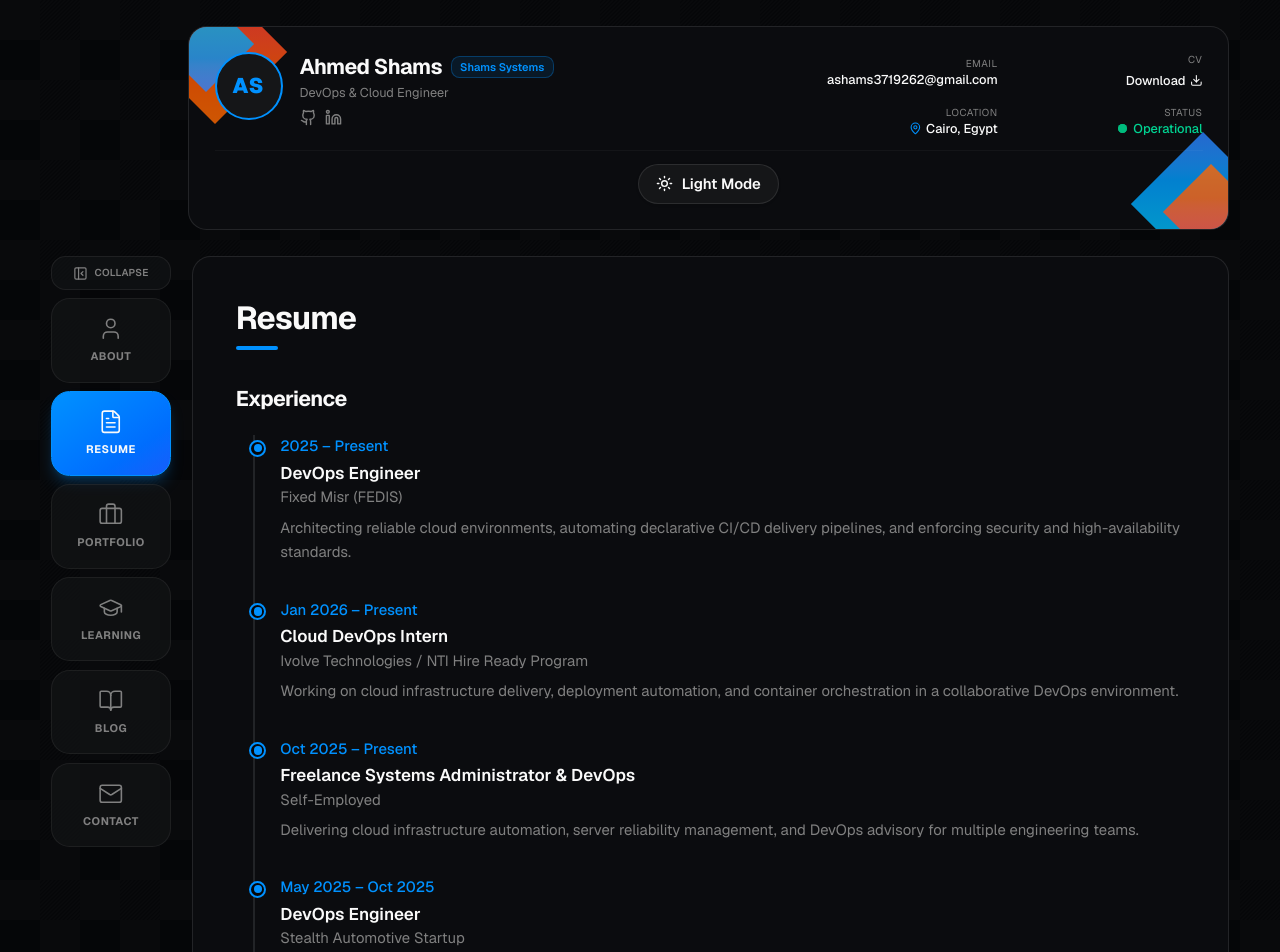
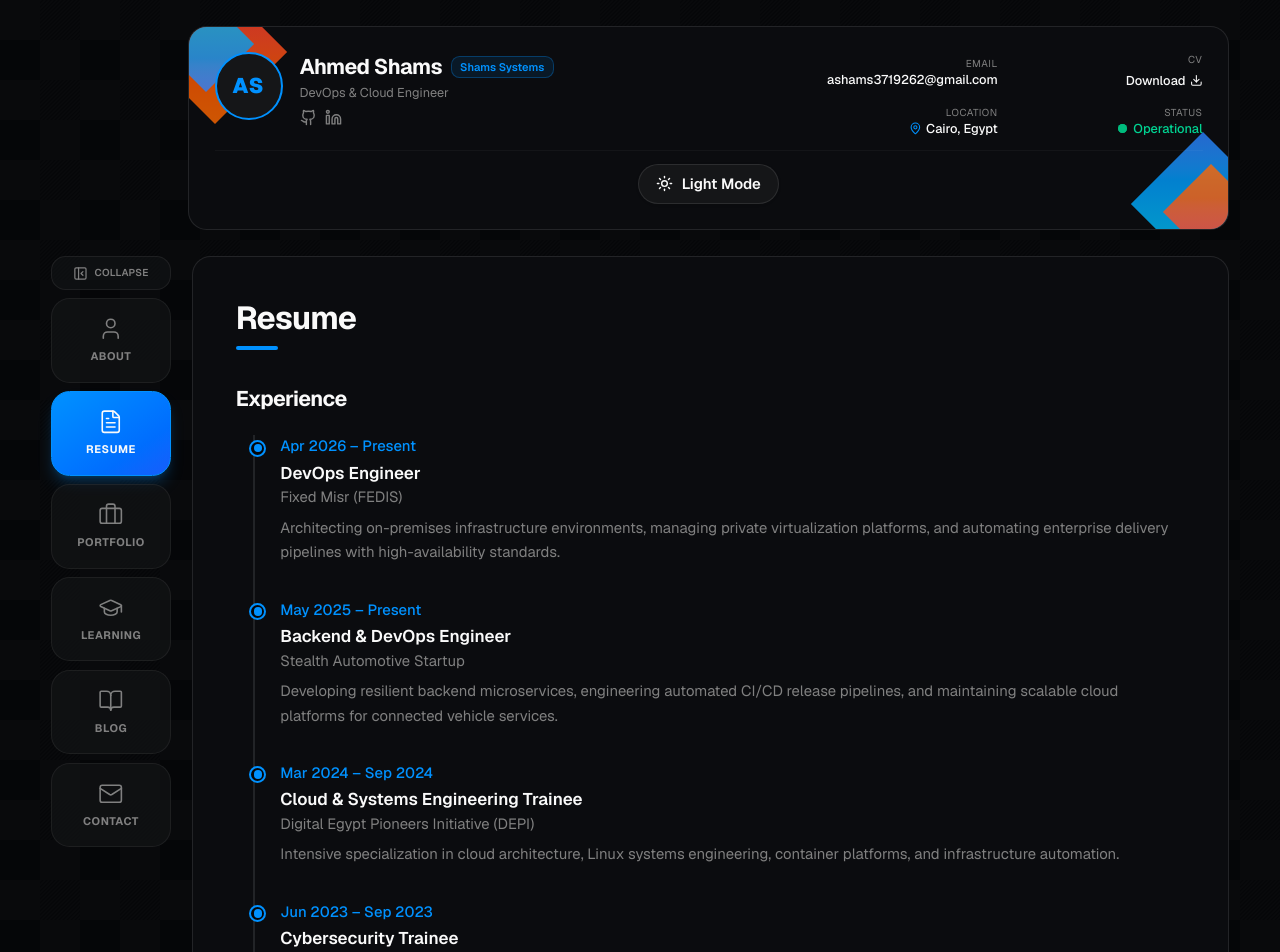
Before and after one commit to dev-ahmed-abdelmohsen/portfolio-website, a Next.js app: page /resume in a window 1280 px wide. Shown: the top 952 px of the page. Built offline with nearby package versions, Linux system fonts and the light colour scheme.

Commit message:
fix(resume): update timeline dates, set startup to Backend & DevOps Engineer, and remove redundant experience entries

```diff
--- a/src/data/resume.ts
+++ b/src/data/resume.ts
@@ -1,35 +1,21 @@
 export const experiences = [
   {
-    period: "2025 – Present",
+    period: "Apr 2026 – Present",
     title: "DevOps Engineer",
     company: "Fixed Misr (FEDIS)",
     description:
-      "Architecting reliable cloud environments, automating declarative CI/CD delivery pipelines, and enforcing security and high-availability standards.",
+      "Architecting on-premises infrastructure environments, managing private virtualization platforms, and automating enterprise delivery pipelines with high-availability standards.",
   },
   {
-    period: "Jan 2026 – Present",
-    title: "Cloud DevOps Intern",
-    company: "Ivolve Technologies / NTI Hire Ready Program",
-    description:
-      "Working on cloud infrastructure delivery, deployment automation, and container orchestration in a collaborative DevOps environment.",
-  },
-  {
-    period: "Oct 2025 – Present",
-    title: "Freelance Systems Administrator & DevOps",
-    company: "Self-Employed",
-    description:
-      "Delivering cloud infrastructure automation, server reliability management, and DevOps advisory for multiple engineering teams.",
-  },
-  {
-    period: "May 2025 – Oct 2025",
-    title: "DevOps Engineer",
+    period: "May 2025 – Present",
+    title: "Backend & DevOps Engineer",
     company: "Stealth Automotive Startup",
     description:
-      "Engineered automated release pipelines, containerized core microservices, and managed scalable cloud platforms.",
+      "Developing resilient backend microservices, engineering automated CI/CD release pipelines, and maintaining scalable cloud platforms for connected vehicle services.",
   },
   {
     period: "Mar 2024 – Sep 2024",
-    title: "DevOps Trainee",
+    title: "Cloud & Systems Engineering Trainee",
     company: "Digital Egypt Pioneers Initiative (DEPI)",
     description:
       "Intensive specialization in cloud architecture, Linux systems engineering, container platforms, and infrastructure automation.",
@@ -37,7 +23,7 @@ export const experiences = [
   {
     period: "Jun 2023 – Sep 2023",
     title: "Cybersecurity Trainee",
-    company: "EELU",
+    company: "Egyptian E-Learning University (EELU)",
     description:
       "Applied security engineering focusing on network defense, vulnerability assessment, and infrastructure hardening.",
   },
```
